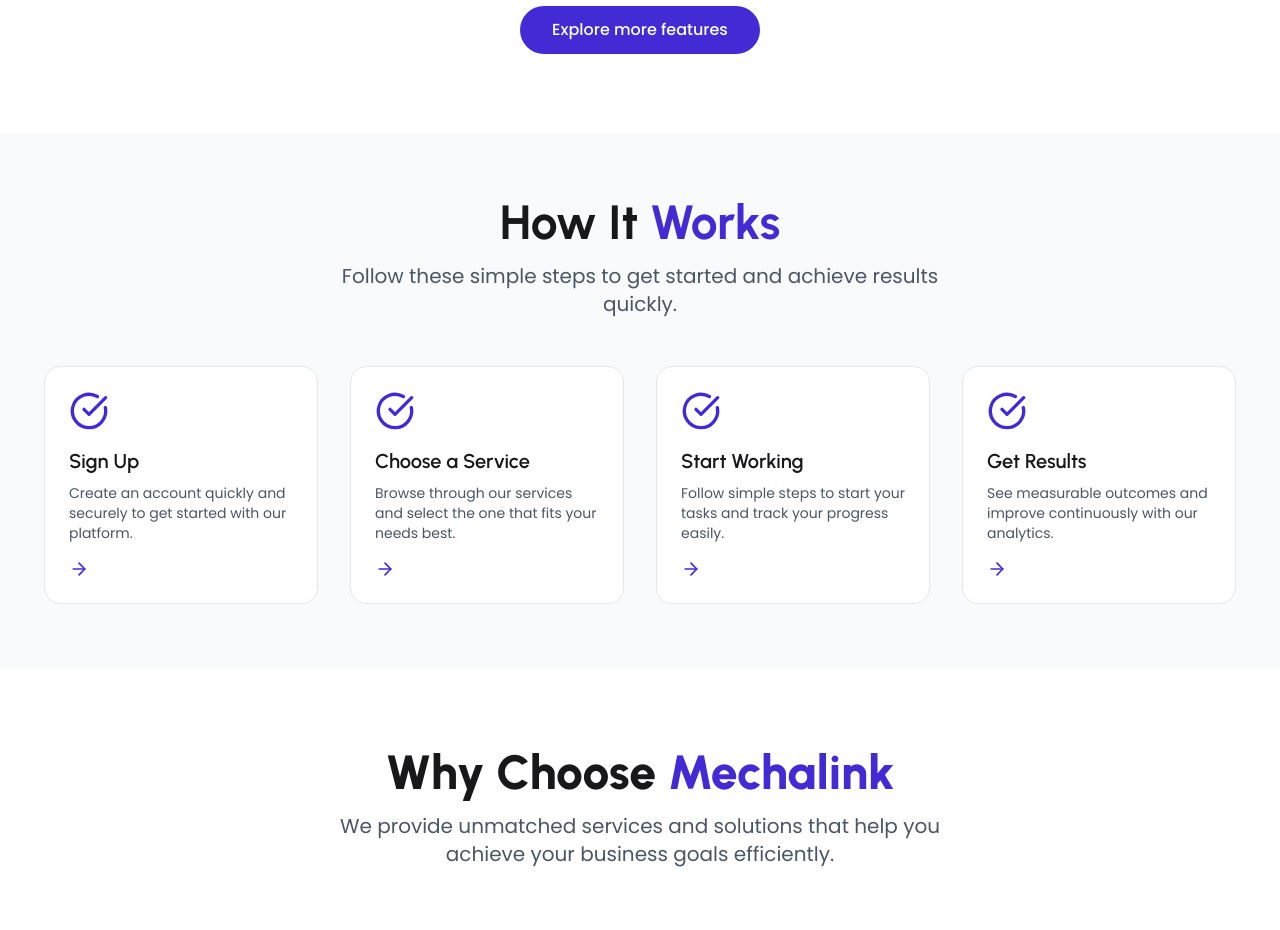
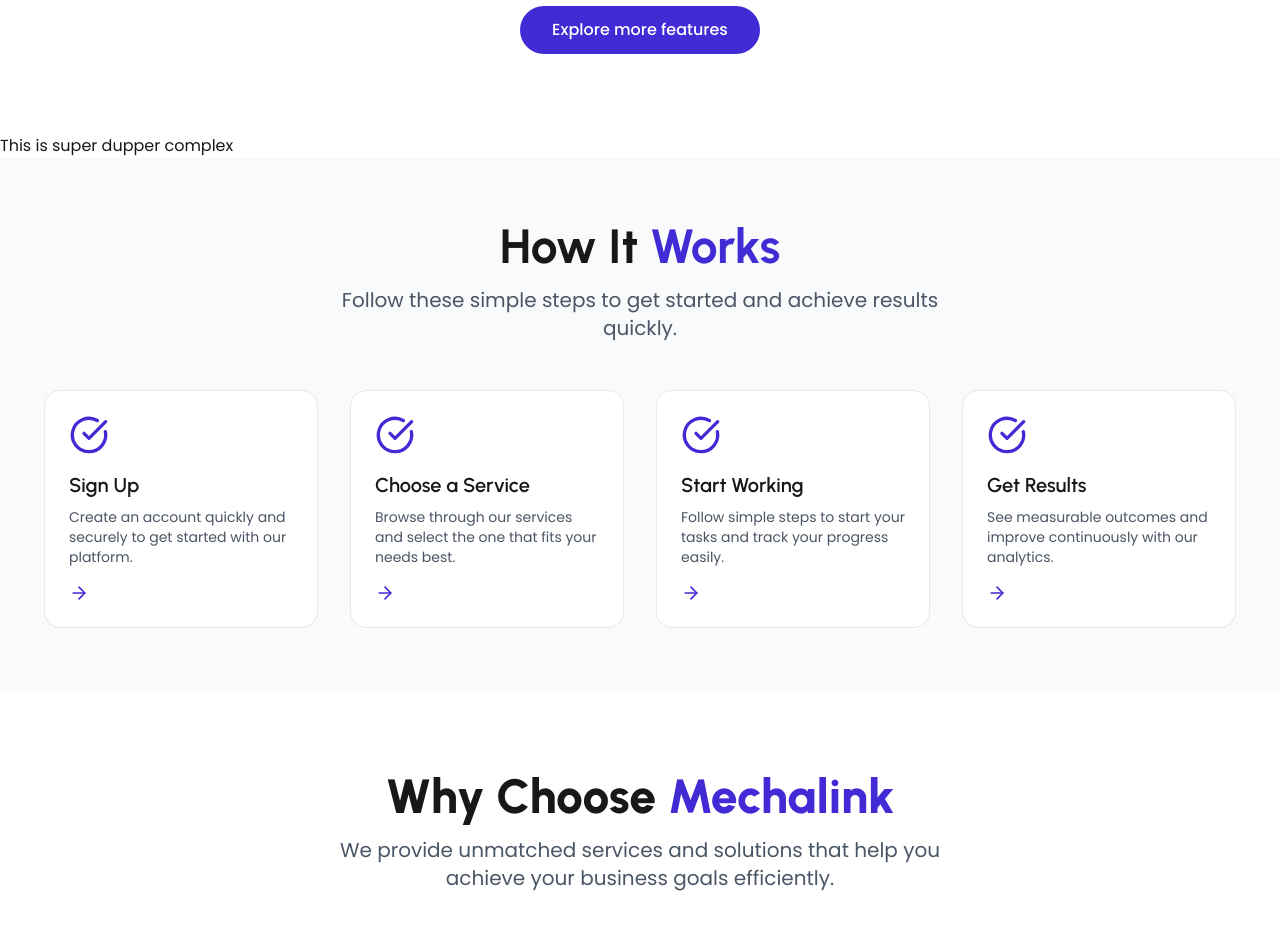
Before and after one commit to Alireja-khan/Mecha-Link, a Next.js app: page / in a window 1280 px wide. Shown: the part 1840-2770 px from the top of the page. Built offline with nearby package versions, Linux system fonts and the light colour scheme.

Commit message:
fixing some issues

```diff
--- a/src/app/page.jsx
+++ b/src/app/page.jsx
@@ -13,7 +13,7 @@ export default function Home() {
         <div className="">
             <HeroSection />
             <FeatureSection />
-            {/* <p>This is super dupper complex</p> */}
+            <p>This is super dupper complex</p>
             <HowItWork />
             <WhyChooseUs />
             <ReviewSection />
```
